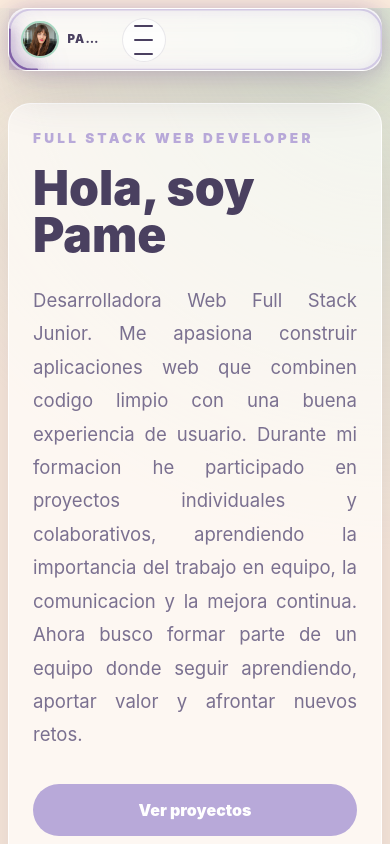
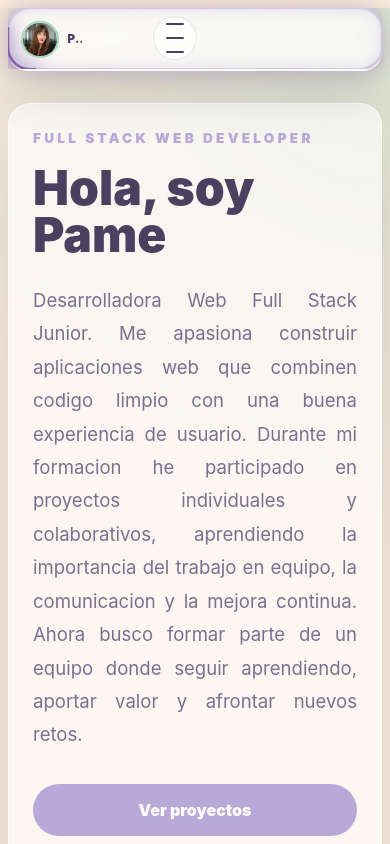
Before and after one commit to pamelavazquez-dev/portfolio, a React (Vite) app: page / in a window 390 px wide. Shown: the top 844 px of the page. Built offline with nearby package versions, Linux system fonts and the light colour scheme; the HTML template or start-up script is replaced by a standard one.

Commit message:
Fix mobile navbar alignment

```diff
--- a/src/components/layout/Header.jsx
+++ b/src/components/layout/Header.jsx
@@ -46,20 +46,20 @@ function Header({ isDarkMode, onToggleTheme }) {
       <svg className="neonBorder" aria-hidden="true">
         <rect
           className="neonBorderTrack"
-          x="0.5"
-          y="0.5"
-          width="calc(100% - 1px)"
-          height="calc(100% - 1px)"
+          x="0"
+          y="0"
+          width="100%"
+          height="100%"
           rx="22"
           ry="22"
           pathLength="100"
         />
         <rect
           className="neonBorderLight"
-          x="0.5"
-          y="0.5"
-          width="calc(100% - 1px)"
-          height="calc(100% - 1px)"
+          x="0"
+          y="0"
+          width="100%"
+          height="100%"
           rx="22"
           ry="22"
           pathLength="100"
--- a/src/index.css
+++ b/src/index.css
@@ -798,12 +798,21 @@ main,
   }
 
   .brand {
-    max-width: calc(100% - 4rem);
+    max-width: calc(100% - 5rem);
+    padding-right: 4.2rem;
   }
 
   .menuToggle {
+    position: absolute;
+    top: 50%;
+    right: 1rem;
     display: grid;
-    margin-left: auto;
+    margin-left: 0;
+    transform: translateY(-50%);
+  }
+
+  .menuToggle:hover {
+    transform: translateY(calc(-50% - 2px));
   }
 
   .nav {
@@ -873,9 +882,17 @@ main,
   }
 
   :root:not([data-theme="dark"]) .neonBorder {
-    inset: -0.5px;
-    width: calc(100% + 1px);
-    height: calc(100% + 1px);
+    inset: -1px;
+    width: calc(100% + 2px);
+    height: calc(100% + 2px);
+  }
+
+  :root:not([data-theme="dark"]) .neonBorderTrack {
+    stroke-width: 2.6;
+  }
+
+  .menuToggle {
+    right: 0.75rem;
   }
 
   .brand {
```
